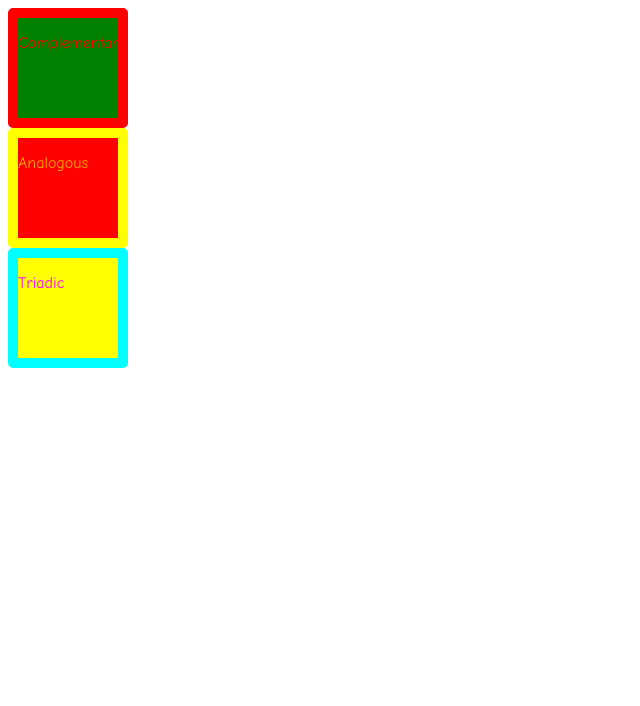
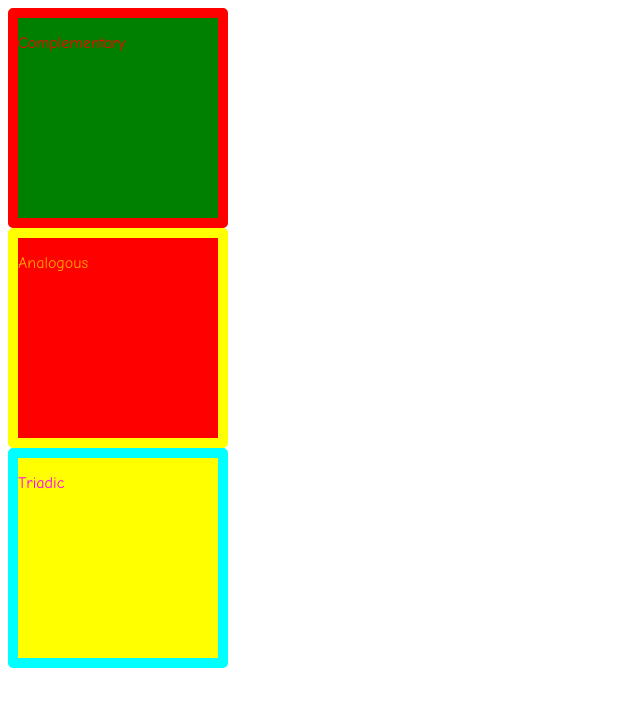
Before and after one commit to CuriosityLight/KC_WebDev, a plain HTML site: page colors.html in a window 1280 px wide. Shown: the whole page, without its empty margins (0-640 px from the left). Drawn offline with Linux system fonts and the light colour scheme.

Commit message:
afdsfdsdsa

```diff
--- a/colors.html
+++ b/colors.html
@@ -5,8 +5,8 @@
         <meta charset="UTF-8">
         <style>
             .box3{
-                width: 100px;
-                height: 100px;
+                width: 200px;
+                height: 200px;
                 border: solid 10px cyan;
                 background-color: yellow;
                 border-radius: 5px;
@@ -15,8 +15,8 @@
 
             }
             .box2{
-                width: 100px;
-                height: 100px;
+                width: 200px;
+                height: 200px;
                 border: solid 10px yellow;
                 background-color: red;
                 border-radius: 5px;
@@ -24,8 +24,8 @@
                 font-family: "comic sans MS", "comic sans", cursive;
             }
             .box1{
-                width: 100px;
-                height: 100px;
+                width: 200px;
+                height: 200px;
                 border: solid 10px red;
                 background-color: green;
                 border-radius: 5px;
```
